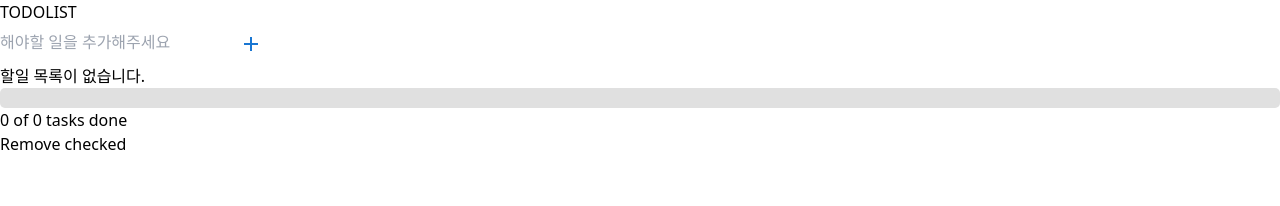
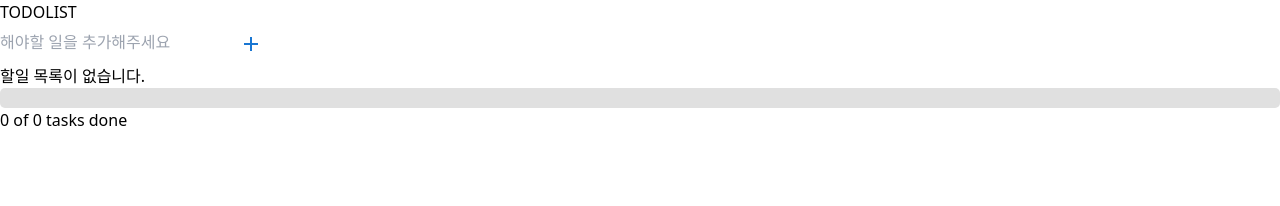
Before and after one commit to shindonggeun/TodoList, a React (Vite) app in the folder React-Project/FrontEnd/: page / in a window 1280 px wide. Shown: the top 206 px of the page. Built offline with nearby package versions, Linux system fonts and the light colour scheme.

Commit message:
[FE] fix: TodoItem 클릭시 Remove checked 버튼 나오게끔 수정

```diff
--- a/React-Project/FrontEnd/src/containers/Todo/TodoContainers.tsx
+++ b/React-Project/FrontEnd/src/containers/Todo/TodoContainers.tsx
@@ -31,13 +31,15 @@ export default function TodoContainer() {
             totalTodosCount={totalTodosCount} // 전체 할 일 개수 전달
           />
 
-          {/* 완료된 항목 삭제 버튼 */}
+          {/* 완료된 항목 삭제 버튼 (완료된 항목이 하나 이상 있을 때만 버튼이 보이도록 조건부 렌더링)*/}
+          {completedTodosCount > 0 && (
             <button
               onClick={removeCheckedTodos} // 완료된 할 일 목록 삭제하는 함수
               className="bg-blue-500 hover:bg-blue-700 text-white font-bold py-2 px-4 rounded"
             >
               Remove checked
             </button>
+          )}
         </div>
       </div>
     </div>
```
Lines whose indentation alone changed are shown as unchanged.
